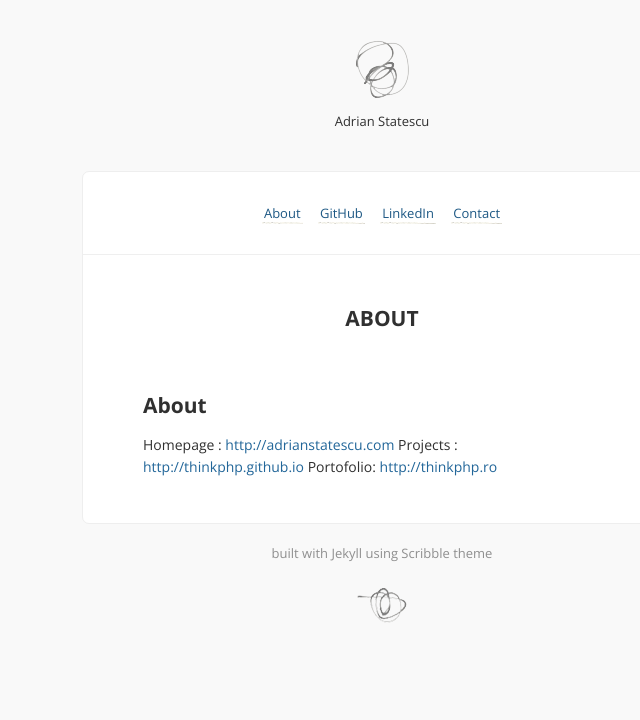
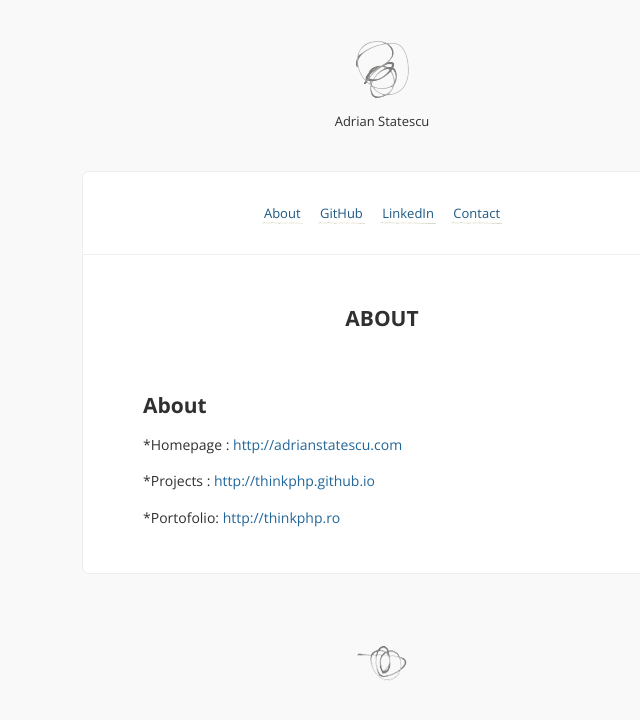
Before and after one commit to thinkphp/thinkphp.herokuapp.com, a Jekyll site: the page built from about.md, in a window 1280 px wide. Shown: the top 720 px of the page, without its empty margins (258-898 px from the left). Built offline with Jekyll 4.4.1, drawn with Linux system fonts in a browser that asks for light colours; comment, search, counter and statistics services are not loaded; some of the changed lines change nothing that is shown.

Commit message:
remove theme and links iabout

```diff
--- a/_includes/footer.html
+++ b/_includes/footer.html
@@ -1,5 +1,4 @@
 <footer>
-  <a href="http://github.com/muan/scribble" class="muted">built with Jekyll using Scribble theme</a>
   <br />
   <br />
   <img src="{{ site.url }}/images/scribble2.png" alt="scribble" />
--- a/about.md
+++ b/about.md
@@ -7,6 +7,8 @@ permalink: /about/
 About
 -----
 
-Homepage  : [http://adrianstatescu.com](http://adrianstatescu.com)
-Projects  : [http://thinkphp.github.io](http://thinkphp.github.io)
-Portofolio: [http://thinkphp.ro](http://thinkphp.ro)
+ *Homepage  : [http://adrianstatescu.com](http://adrianstatescu.com)
+
+ *Projects  : [http://thinkphp.github.io](http://thinkphp.github.io)
+
+ *Portofolio: [http://thinkphp.ro](http://thinkphp.ro)
```
